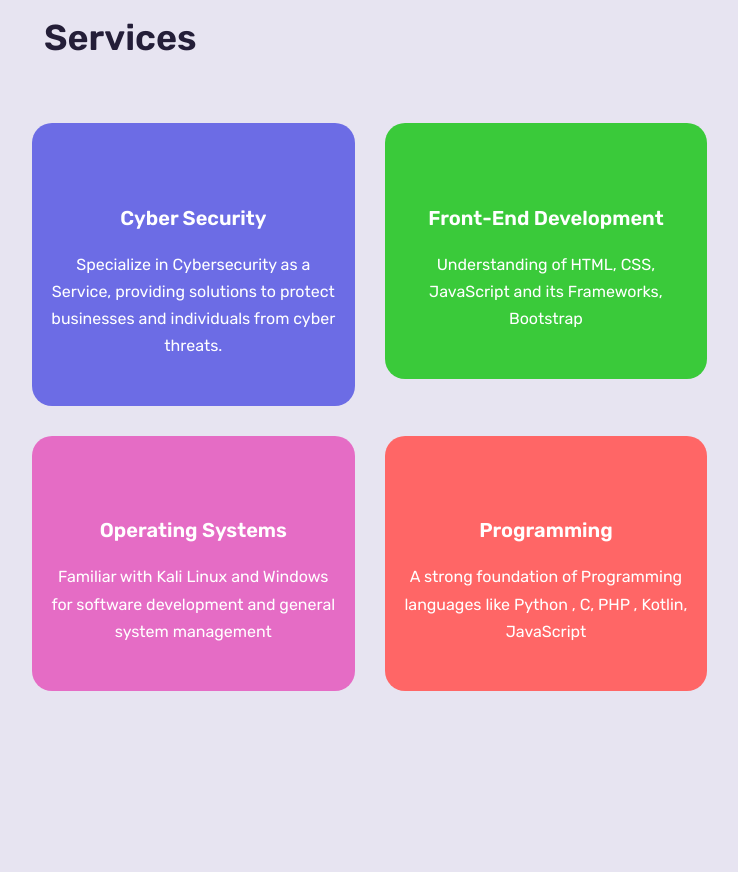
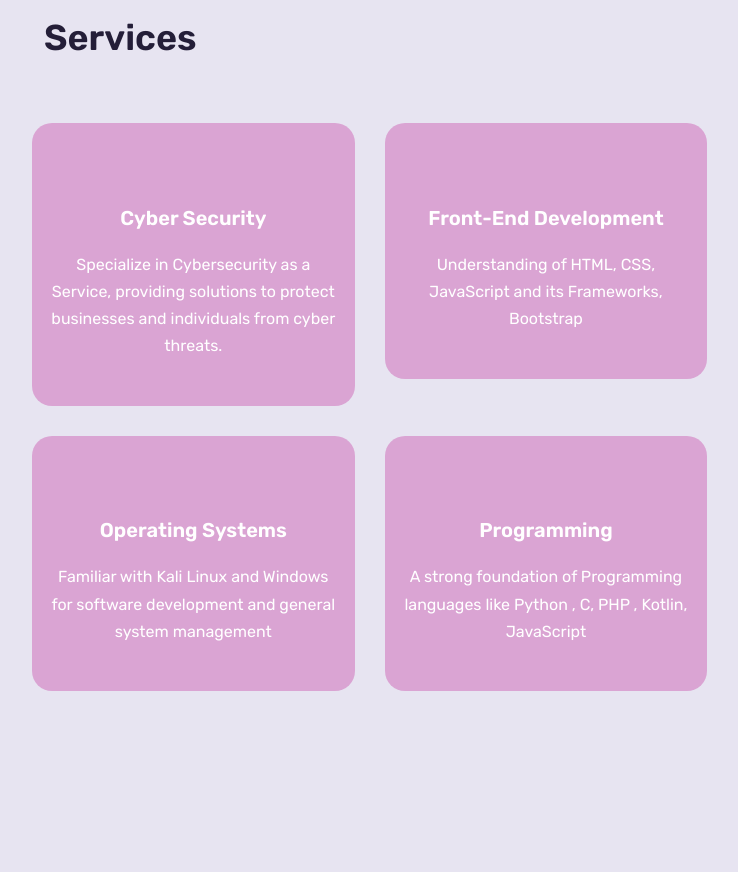
Before and after one commit to vaishu-2805/Portfolio, a plain HTML site: page index.html in a window 1280 px wide. Shown: the part 2160-3032 px from the top of the page, without its empty margins (139-877 px from the left). Drawn offline with nearby package versions, Linux system fonts and the light colour scheme.

Commit message:
first commit

```diff
--- a/index.html
+++ b/index.html
@@ -183,28 +183,28 @@
                 <h2 class="section-title padd-15">Services</h2>
                 <div class="row"> <!--service item-->
                     <div class="service-item padd-15">
-                        <div class="service-item-inner" style="background: rgb(108,108,229);">
+                        <div class="service-item-inner" style="background:rgb(218, 164, 211);">
                             <img src="assets/img/service-1.svg" alt="">
                             <h3>Cyber Security </h3>
                             <p>Specialize in Cybersecurity as a Service, providing solutions to protect businesses and individuals from cyber threats.</p>
                         </div>
                     </div> <!--service item-->
                     <div class="service-item padd-15">
-                        <div class="service-item-inner" style="background: rgb(58, 202, 58);">
+                        <div class="service-item-inner" style="background:rgb(218, 164, 211);">
                             <img src="assets/img/service-2.svg" alt="">
                             <h3>Front-End Development</h3>
                             <p>Understanding of HTML, CSS, JavaScript and its Frameworks, Bootstrap</p>
                         </div>
                     </div> <!--service item-->
                     <div class="service-item padd-15">
-                        <div class="service-item-inner" style="background: rgb(229, 108, 197);">
+                        <div class="service-item-inner" style="background: rgb(218, 164, 211);">
                             <img src="assets/img/service-1.svg" alt="">
                             <h3> Operating Systems </h3>
                             <p>Familiar with Kali Linux and Windows for software development and general system management</p>
                         </div>
                     </div> <!--service item-->
                     <div class="service-item padd-15">
-                        <div class="service-item-inner" style="background: rgb(255,102,102);">
+                        <div class="service-item-inner" style="background: rgb(218, 164, 211);">
                             <img src="assets/img/service-3.svg" alt="">
                             <h3>Programming</h3>
                             <p>A strong foundation of Programming languages like Python , C, PHP , Kotlin, JavaScript </p>
```
